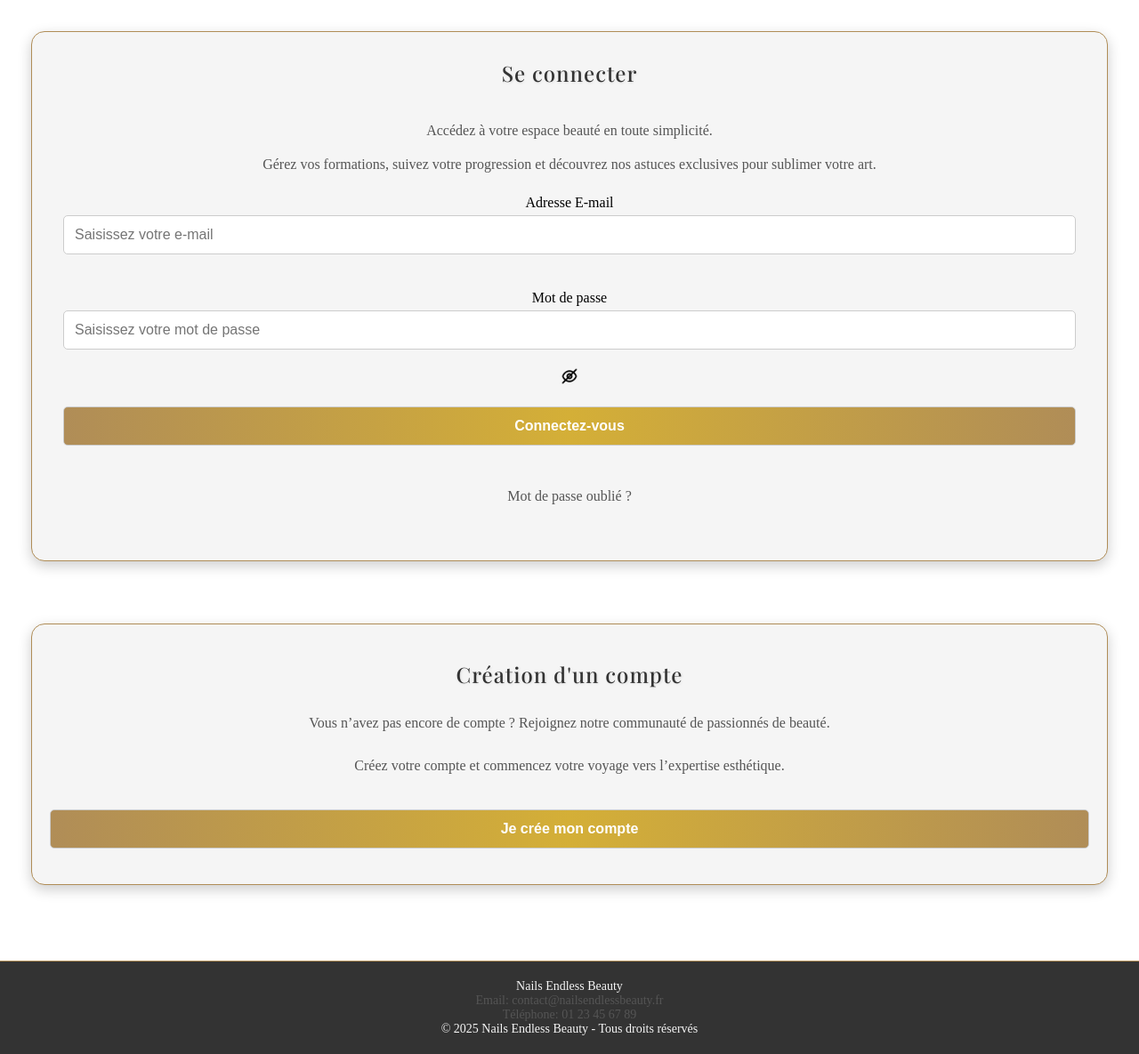
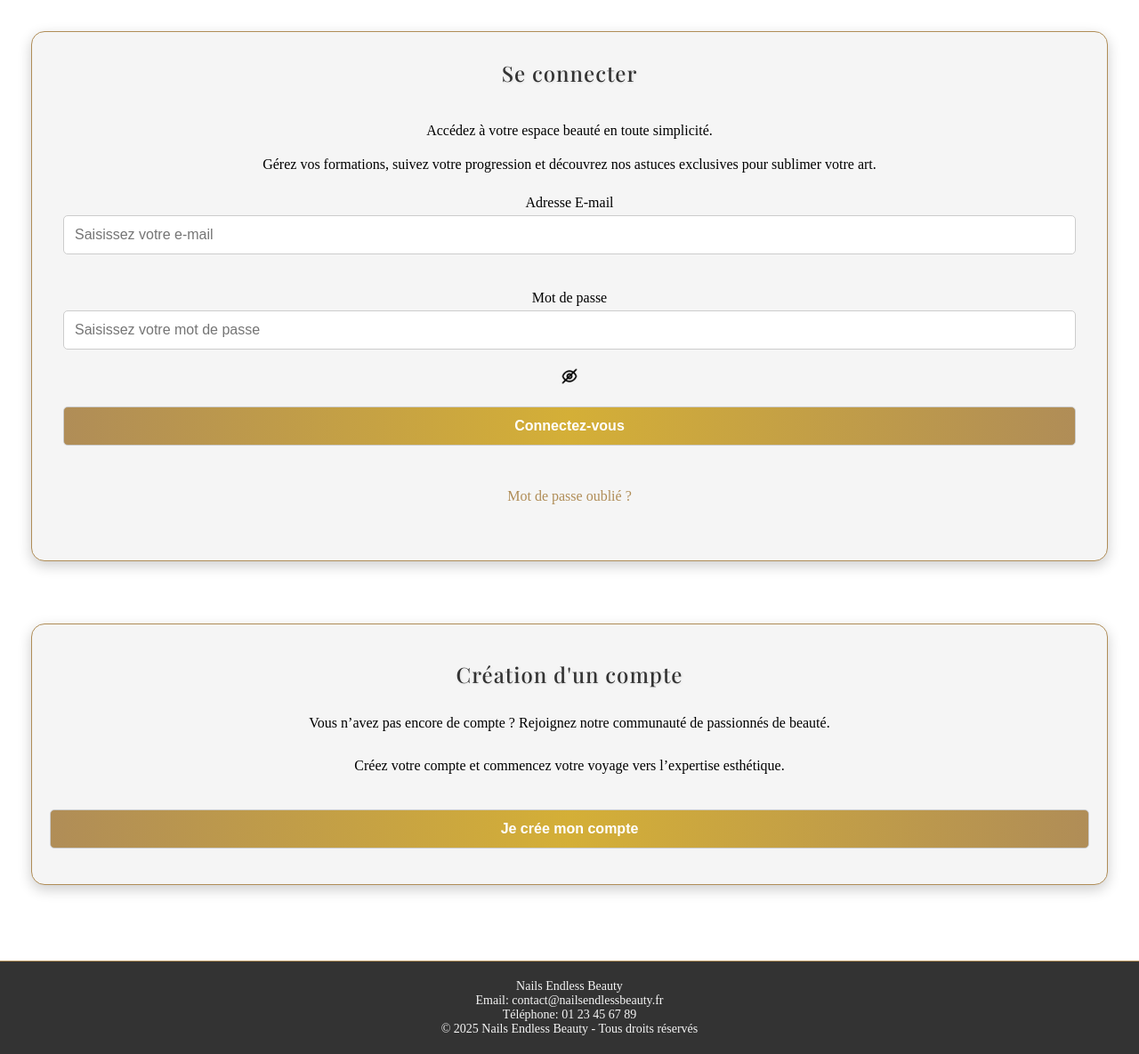
Before and after one commit to FalvoAntonio/Endless-, a PHP site: page /HTML/Login.html in a window 1280 px wide. Shown: the part 89-1274 px from the top of the page at 89% size. Run offline with PHP 8.4, Linux system fonts and the light colour scheme.

Commit message:
correctioncolorfooter

```diff
--- a/CSS/Login.css
+++ b/CSS/Login.css
@@ -61,9 +61,7 @@
 padding: 10px;
 }
 
-p{
-    color: #555;
-}
+
 h1{
         color: #333333;
     text-shadow: 1px 1px 3px rgba(0, 0, 0, 0.1);
```
Also changed, not shown: CSS/footer.css (line endings or trailing spaces).
